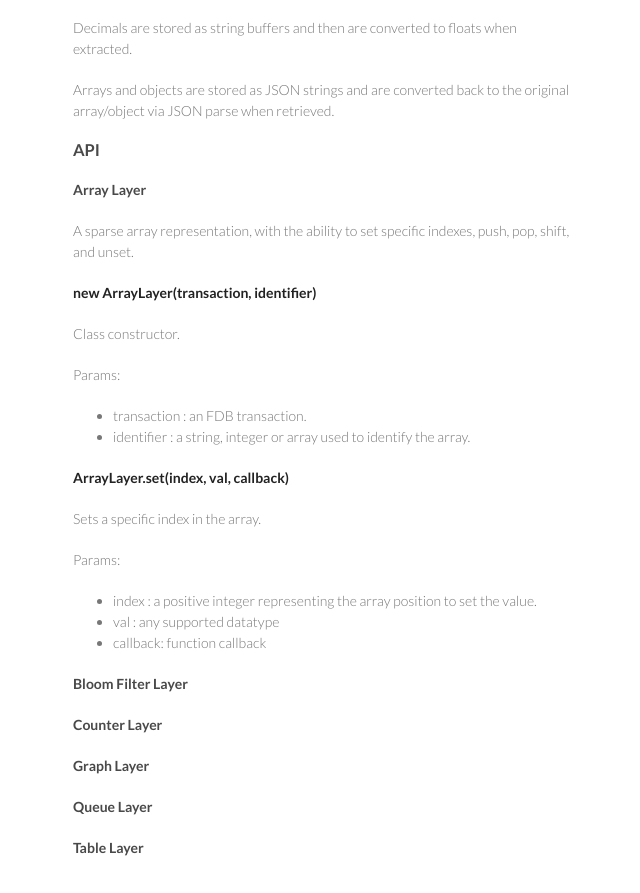
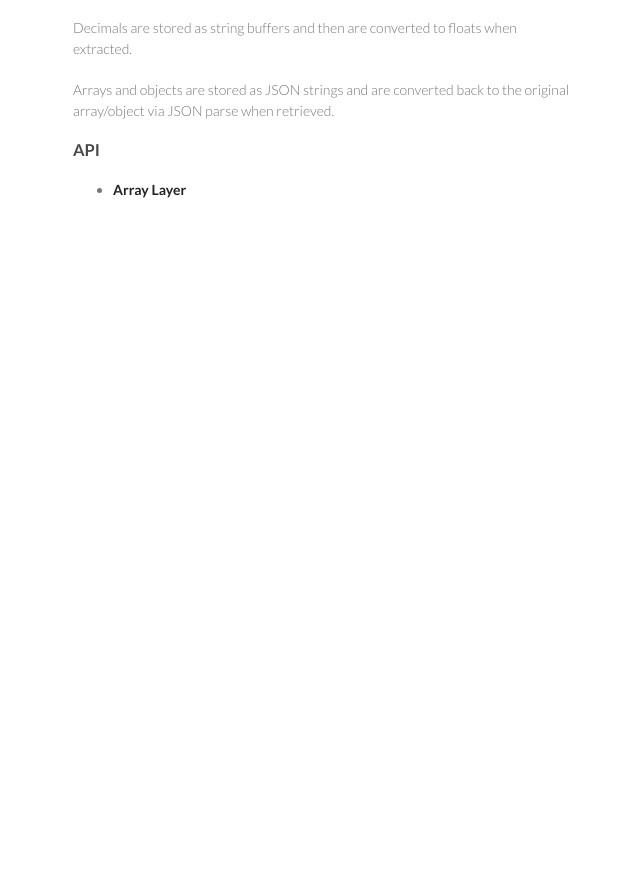
Before and after one commit to justmoon/node-foundationdblayers, a plain HTML site: page index.html in a window 1280 px wide. Shown: the part 1530-2423 px from the top of the page, without its empty margins (497-1137 px from the left). After the commit the page ends 1800 px from the top, so only its background shows below. Drawn offline with Linux system fonts and the light colour scheme.

Commit message:
Update index.html

```diff
--- a/index.html
+++ b/index.html
@@ -95,38 +95,10 @@ one of the bigint/bigdecimal libraries and convert the values to strings before
 
 <h3>API</h3>
 
-<h4>Array Layer</h4>
+<ul>
+<li><a href="docs/api_array.html"><strong>Array Layer</strong></a></li>
+</ul>
 
-<p>A sparse array representation, with the ability to set specific indexes, push, pop, shift, and unset.</p>
-
-<p><strong>new ArrayLayer(transaction, identifier)</strong></p>
-
-<p>Class constructor.</p>
-
-<p>Params:</p>
-
-<ul>
-<li>transaction : an FDB transaction.</li>
-<li>identifier : a string, integer or array used to identify the array.</li>
-</ul><p><strong>ArrayLayer.set(index, val, callback)</strong></p>
-
-<p>Sets a specific index in the array.</p>
-
-<p>Params:</p>
-
-<ul>
-<li>index : a positive integer representing the array position to set the value.</li>
-<li>val : any supported datatype</li>
-<li>callback: function callback</li>
-</ul><h4>Bloom Filter Layer</h4>
-
-<h4>Counter Layer</h4>
-
-<h4>Graph Layer</h4>
-
-<h4>Queue Layer</h4>
-
-<h4>Table Layer</h4>
       </section>
       <footer>
         <p>This project is maintained by <a href="https://github.com/agad">agad</a></p>
```
